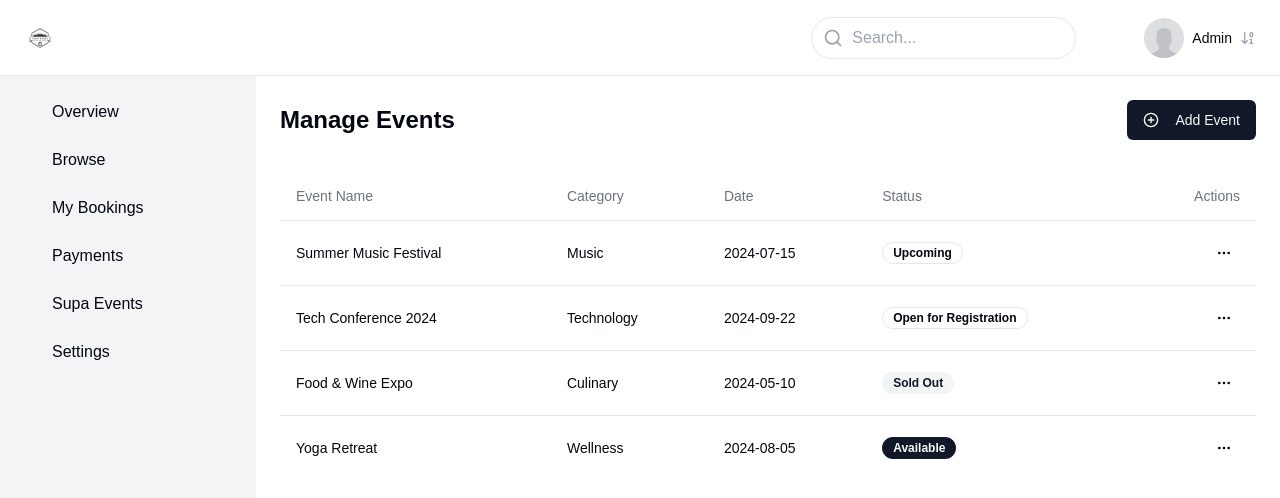
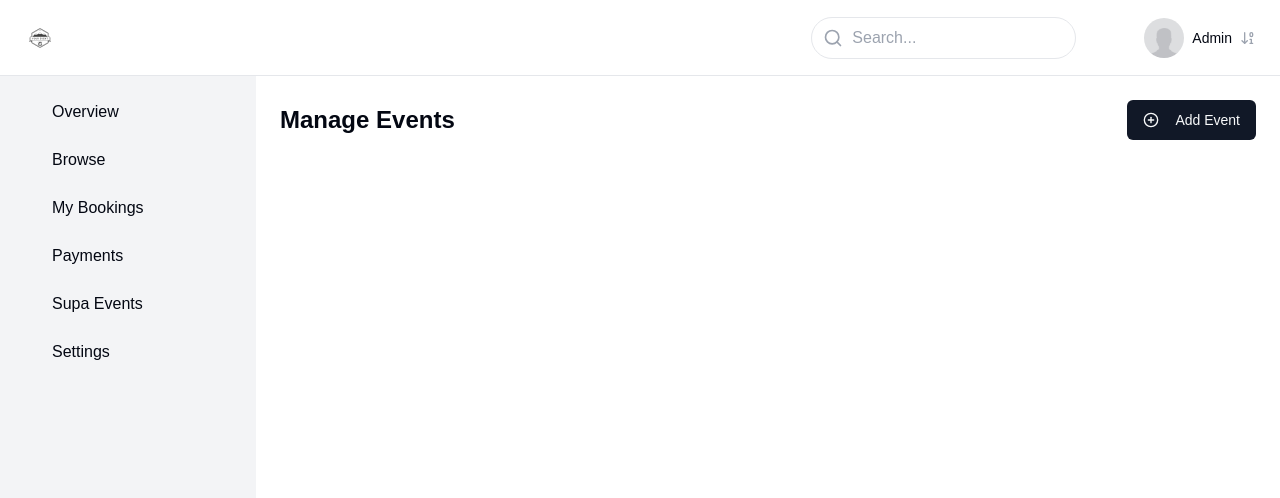
Before and after one commit to kazimoto5520/supa-events, a Next.js app: page /client/events in a window 1280 px wide. Shown: the top 498 px of the page. Built offline with nearby package versions, Linux system fonts and the light colour scheme; some icons are missing.

Commit message:
prod config

```diff
--- a/src/app/(auth)/signin/page.tsx
+++ b/src/app/(auth)/signin/page.tsx
@@ -129,7 +129,7 @@ export default function SignInPage() {
             <span className="text-xl font-semibold">Supa Events</span>
           </div>
           <div className="flex items-center gap-4">
-            <span className="text-sm text-muted-foreground">Don't have an account?</span>
+            <span className="text-sm text-muted-foreground">Don{"'"}t have an account?</span>
             <Button variant="outline" asChild>
               <Link href="/signup">
                 Sign up <ChevronRight className="ml-1 h-4 w-4" />
--- a/src/app/(dashboard)/client/events/page.tsx
+++ b/src/app/(dashboard)/client/events/page.tsx
@@ -37,7 +37,7 @@ export default function EventsPage() {
                     }}
                 />
             )}
-            <EventList onEdit={(event) => setEditingEvent(event)} />
+            {/* <EventList onEdit={(event) => setEditingEvent(event)} /> */}
         </div>
     )
 }
```
